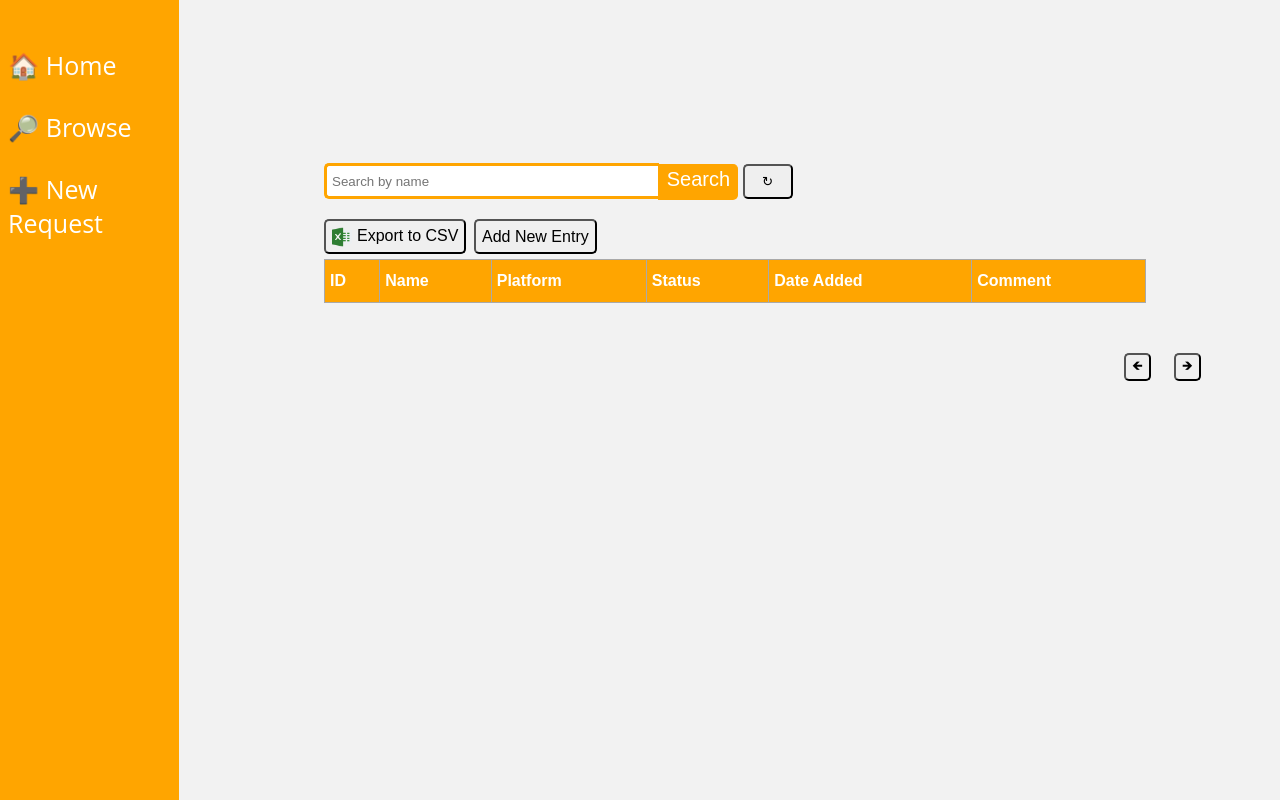
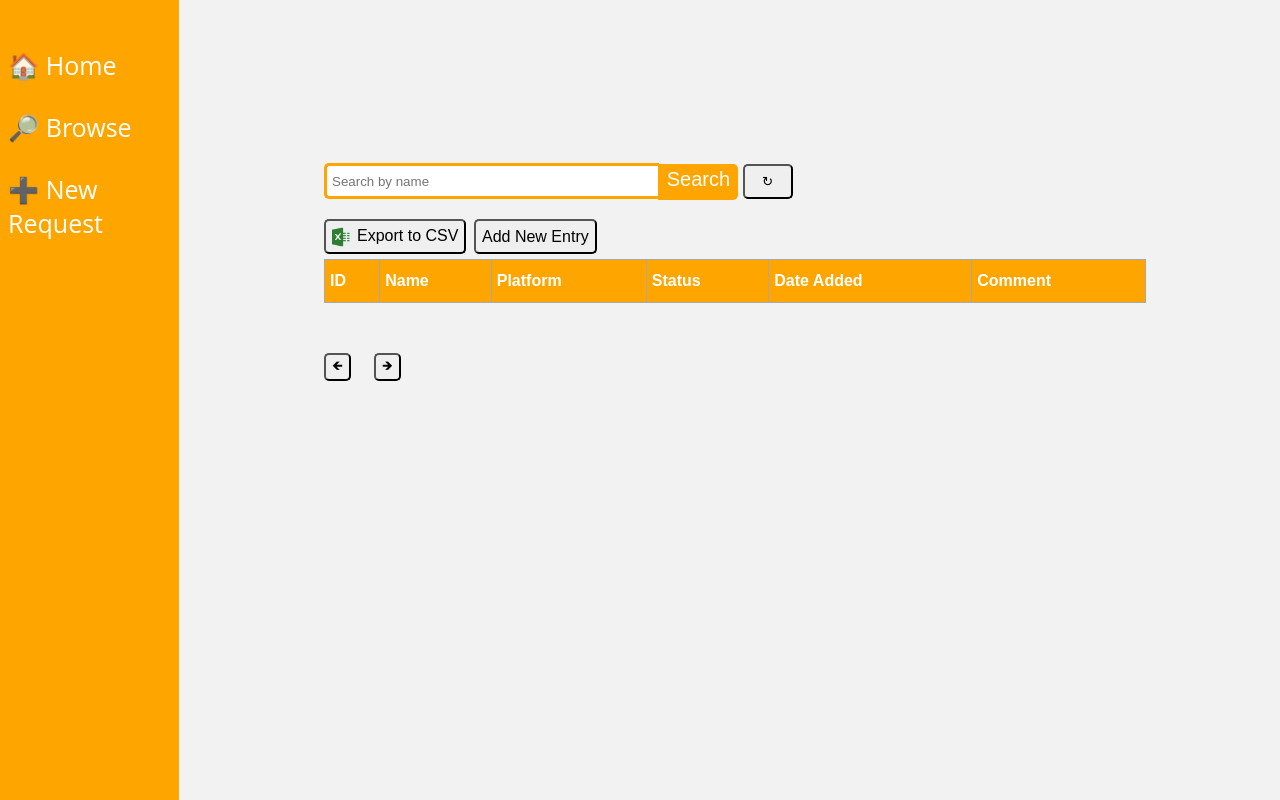
Before and after one commit to Bhisca/WebAppv2, a plain HTML site: page home.html in a window 1280 px wide. Drawn offline with Linux system fonts and the light colour scheme; no server answers.

Commit message:
Update stylesheet.css

```diff
--- a/stylesheet.css
+++ b/stylesheet.css
@@ -222,13 +222,12 @@ a:active {
   #previous-btn{
     border-radius: 5px;
     position: absolute;
-    margin-left: 800px;
   }
 
   #next-btn{
     border-radius: 5px;
     position: absolute;
-    margin-left: 850px;
+    margin-left: 50px;
   }
 
   form {
```
